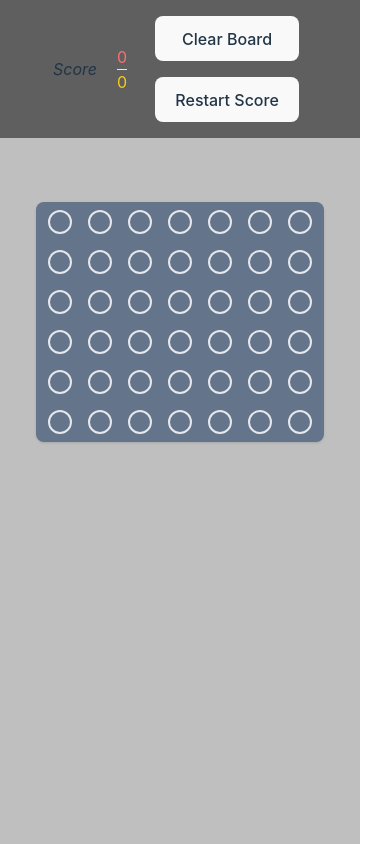
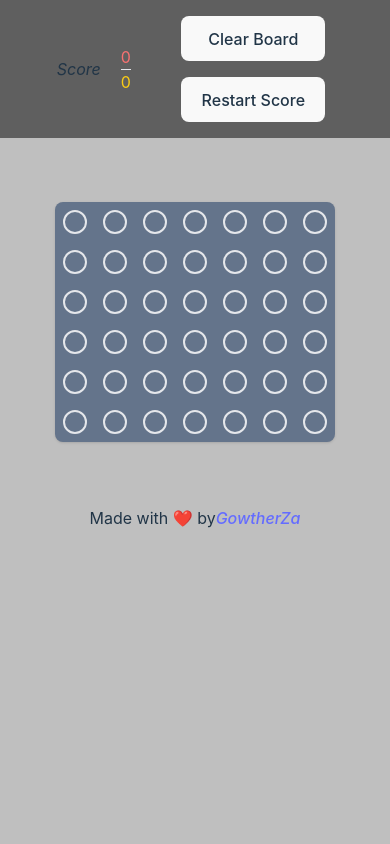
Before and after one commit to GowtherZa/Connect-4, a React (Vite) app: page / in a window 390 px wide. Built offline with nearby package versions, Linux system fonts and the light colour scheme.

Commit message:
fix: Arreglando responsiviness para la mayoria de dispositivos

```diff
--- a/src/App.css
+++ b/src/App.css
@@ -610,12 +610,20 @@ video {
   display: flex;
 }
 
+.h-1\/4 {
+  height: 25%;
+}
+
 .h-3\/5 {
   height: 60%;
 }
 
 .h-5 {
   height: 1.25rem;
+}
+
+.h-full {
+  height: 100%;
 }
 
 .h-screen {
@@ -636,6 +644,18 @@ video {
 
 .w-screen {
   width: 100vw;
+}
+
+.w-full {
+  width: 100%;
+}
+
+.w-auto {
+  width: auto;
+}
+
+.w-11\/12 {
+  width: 91.666667%;
 }
 
 .flex-col {
@@ -662,6 +682,10 @@ video {
   --tw-divide-y-reverse: 0;
   border-top-width: calc(1px * calc(1 - var(--tw-divide-y-reverse)));
   border-bottom-width: calc(1px * var(--tw-divide-y-reverse));
+}
+
+.text-nowrap {
+  text-wrap: nowrap;
 }
 
 .rounded-full {
--- a/src/App.jsx
+++ b/src/App.jsx
@@ -8,11 +8,25 @@ import Navbar from "./components/Navbar";
 function App() {
 
   return (
-    <div className="container w-screen h-screen bg-black bg-opacity-25">
+    <div className="w-screen h-screen bg-black bg-opacity-25">
+      <div>
       <RecoilRoot>
         <Navbar></Navbar>
         <Board></Board>
+        <div className="flex justify-center items-center">
+          <p className="text-nowrap">
+            Made with ❤️ by
+            <a
+              target="_blank"
+              rel="noopener noreferrer"
+              href="https://github.com/GowtherZa"
+            >
+              <span className="italic">GowtherZa</span>
+            </a>
+          </p>
+        </div>
       </RecoilRoot>
+      </div>
     </div>
   );
 }
--- a/src/components/Board.jsx
+++ b/src/components/Board.jsx
@@ -168,9 +168,21 @@ export default function Board() {
     setIsRedTurn(true);
   }, [restart]);
 
+  // w-4/5 h-3/5
+  //     xsm:h-3/5 xl:w-2/4
+  //     xl:h-1/4 md:w-4/5
+  //     md:h-3/5 sm:w-3/4
+  //     sm:h-3/4
+
   return (
     <div className="bg-opacity-25 flex flex-col justify-center items-center">
-      <div className="my-16 bg-slate-500 w-4/5 h-3/5 xsm:h-3/5 xl:w-2/4 xl:h-1/4 md:w-4/5 md:h-3/5 sm:w-3/4 sm:h-3/4 rounded-lg shadow flex justify-center items-center">
+      <div className="my-16 bg-slate-500
+      w-4/4 h-1/4
+      xsm:h-3/5 xl:w-2/4
+      xl:h-1/4 md:w-4/5
+      md:h-3/5 sm:w-3/4
+      sm:h-3/4
+      rounded-lg shadow flex justify-center items-center">
         <div className="flex flex-wrap align-center items-center">
           <TileCol initial_id={0} props={childrenProps}></TileCol>
           <TileCol initial_id={1} props={childrenProps}></TileCol>
```
